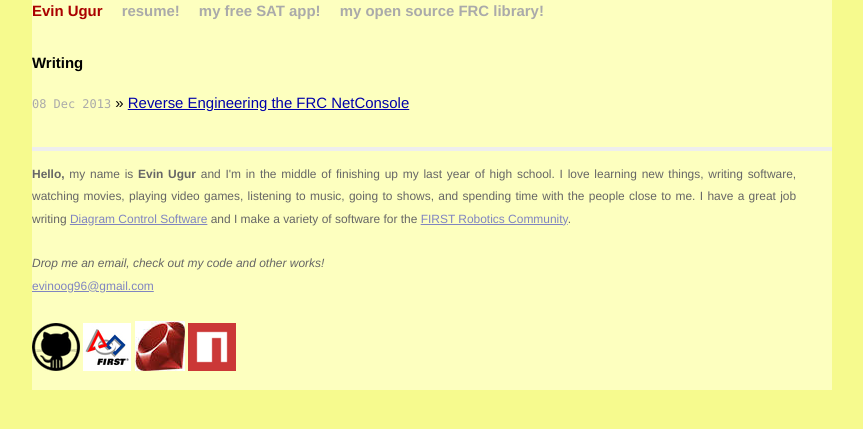
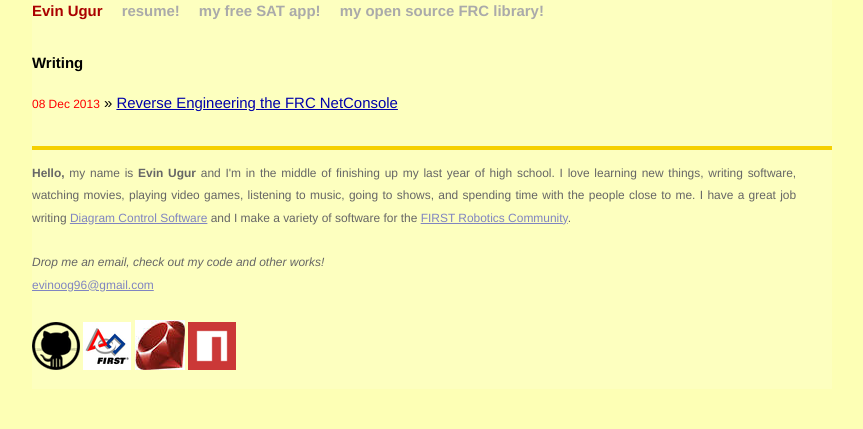
Before and after one commit to Armoredspider/evinugur.github.com, a Jekyll site: the page built from index.html, in a window 1280 px wide. Shown: the top 429 px of the page, without its empty margins (208-1071 px from the left). Built offline with Jekyll 4.4.1, drawn with Linux system fonts in a browser that asks for light colours; Markdown is read by kramdown in place of the engine named in the settings.

Commit message:
css touches and behind the scenes stuff (google analytics)

```diff
--- a/_config.yml
+++ b/_config.yml
@@ -5,3 +5,7 @@ description: The blog of a CS enthusiast - Evin Ugur
 fb: 1578666879
 ogtype: website
 mailme: <a href="mailto:evinoog96@gmail.com">evinoog96@gmail.com</a>
+analytics :
+  provider : google
+  google :
+      tracking_id : 'UA-40703482-3'
--- a/_layouts/default.html
+++ b/_layouts/default.html
@@ -52,6 +52,11 @@
               <strong>Hello, </strong> my name is <strong>Evin Ugur</strong> and I'm in the middle of finishing up my last year of high school. I love learning new things, writing software, watching movies, playing video games, listening to music, going to shows, and spending time with the people close to me. I have a great job writing <a href="http://nwoods.com">Diagram Control Software</a> and I make a variety of software for the <a href="https://github.com/FRCTeam1073-TheForceTeam">FIRST Robotics Community</a>. <br /><br />
                <em>Drop me an email, check out my code and other works!</em> <br />
                 {{site.mailme}} <br />
+                <!-- probably don't want this
+                <div id = "wizpert">
+                    <iframe width='180' height='260' src='http://wizpert.com/wizapi/widget?beta_key=3ba42&ep=24117&size=standard&topic_slug=programming' frameborder='0' scrolling='no' allowfullscreen></iframe>
+
+                </div> -->
               </p>
             </div>
             <div class="contact">
--- a/css/main.css
+++ b/css/main.css
@@ -46,8 +46,8 @@ a:visited { color: #a0a; }
 }
 
 .posts span {
-  color: #aaa;
-  font-family: Monaco, "Courier New", monospace;
+  color: red;
+  font: 13.34px Helvetica, Arial, sans-serif;
   font-size: 80%;
 }
 
@@ -59,7 +59,7 @@ a:visited { color: #a0a; }
 
 
 html, body {
-  background-color: #F6FA8E;
+  background-color: #FDFFB5;
 }
 
 
@@ -104,13 +104,13 @@ html, body {
 }
 
 .meta {
-  color: #aaa;
+  color: red;
 }
 
 .footer {
   font-size: 80%;
   color: #666;
-  border-top: 4px solid #eee;
+  border-top: 4px solid #F5D000;
   margin-top: 2em;
   overflow: hidden;
 }
@@ -186,3 +186,7 @@ html, body {
 Misc Stuff
 
 */
+
+#wizpert {
+  margin-bottom: -45px;
+}
```
Also changed, not shown: 1 other file.
